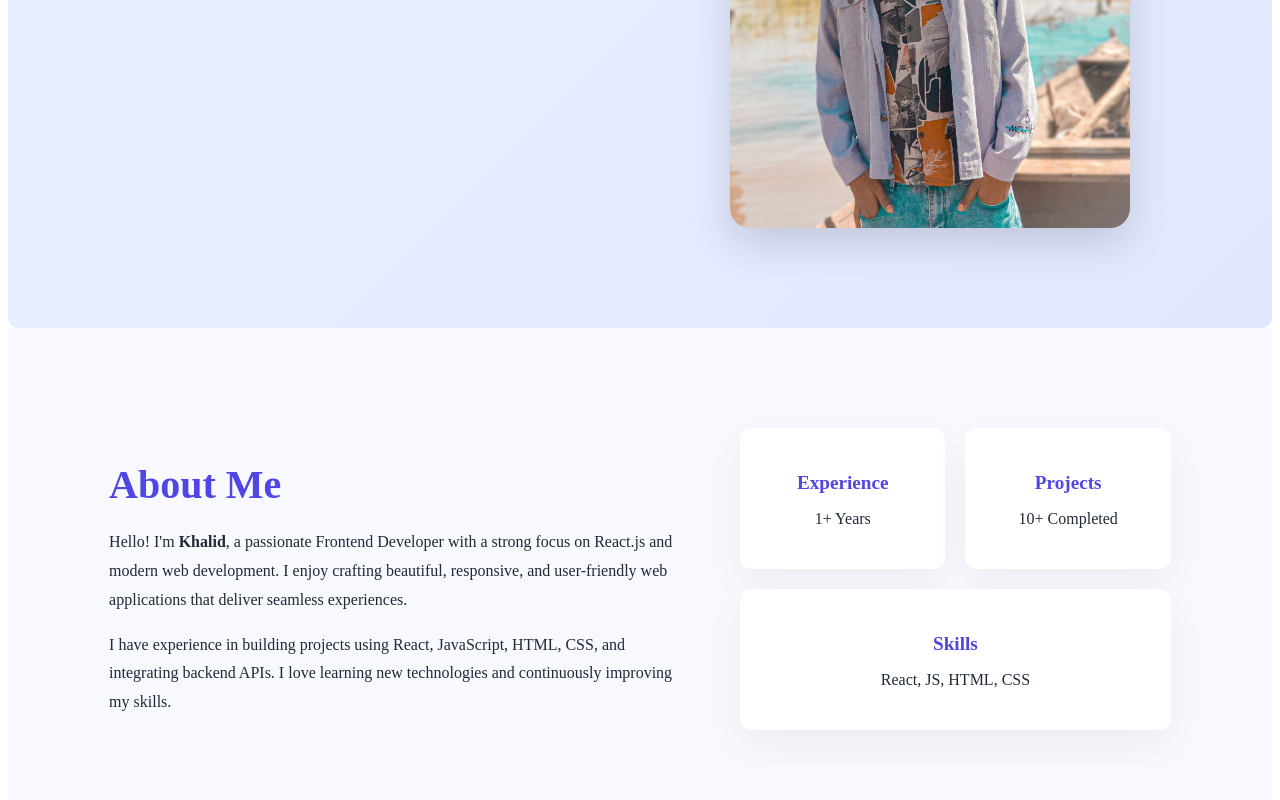
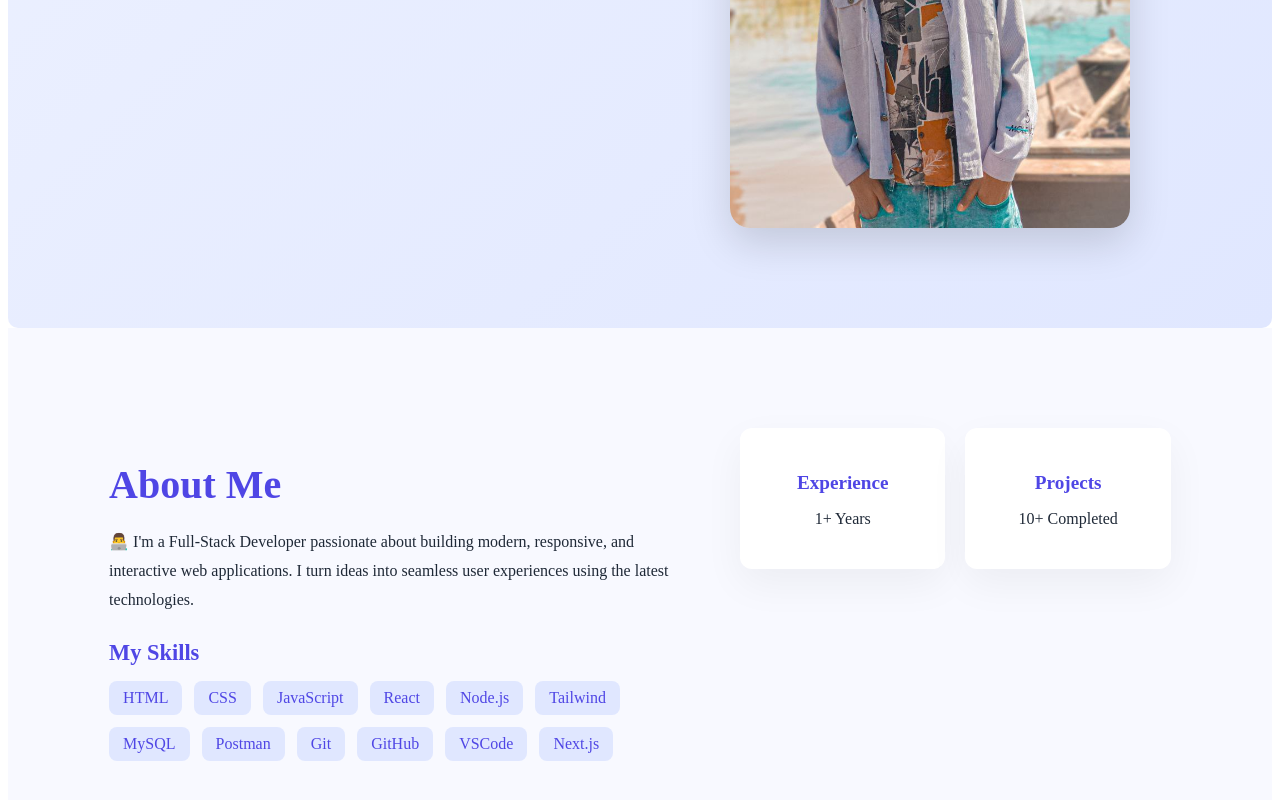
Before and after one commit to GTK-kala/Personal-Portfolio-App, a React (Vite) app in the folder Personal-Portfolio-App/: page / in a window 1280 px wide. Shown: the part 666-1466 px from the top of the page. Built offline with nearby package versions, Linux system fonts and the light colour scheme.

Commit message:
Adjusting the About section

```diff
--- a/Personal-Portfolio-App/src/components/About/About.css
+++ b/Personal-Portfolio-App/src/components/About/About.css
@@ -5,6 +5,8 @@
 .about {
   padding: 100px 8%;
   background: #f8f9ff;
+  position: relative;
+  overflow: hidden;
 }
 
 .about-container {
@@ -33,11 +35,46 @@
   margin-bottom: 20px;
 }
 
-.about-text p {
-  font-size: clamp(1rem, 1.2vw, 1.1rem);
+.about-description {
+  font-size: clamp(1rem, 1.2vw, 1.15rem);
   line-height: 1.8;
   color: #1f2937;
+  margin-bottom: 25px;
+  font-weight: 500;
+  animation: fadeInUp 1s ease forwards;
+}
+
+/* ---------------------- */
+/* SKILLS LIST WITH ANIMATION */
+/* ---------------------- */
+
+.skills-title {
+  font-size: 1.4rem;
+  font-weight: 600;
+  color: #4f46e5;
   margin-bottom: 15px;
+}
+
+.skills-list {
+  display: flex;
+  flex-wrap: wrap;
+  gap: 12px;
+}
+
+.skill {
+  background: #e0e7ff;
+  color: #4f46e5;
+  padding: 8px 14px;
+  border-radius: 8px;
+  font-weight: 500;
+  cursor: pointer;
+  transition: transform 0.3s ease, box-shadow 0.3s ease;
+  animation: fadeInUp 0.8s ease forwards;
+}
+
+.skill:hover {
+  transform: translateY(-4px);
+  box-shadow: 0 8px 20px rgba(0, 0, 0, 0.1);
 }
 
 /* ---------------------- */
@@ -121,3 +158,14 @@
     transform: translateX(0);
   }
 }
+
+@keyframes fadeInUp {
+  from {
+    opacity: 0;
+    transform: translateY(20px);
+  }
+  to {
+    opacity: 1;
+    transform: translateY(0);
+  }
+}
--- a/Personal-Portfolio-App/src/components/About/About.jsx
+++ b/Personal-Portfolio-App/src/components/About/About.jsx
@@ -1,22 +1,44 @@
-import './About.css';
+import "./About.css";
 
 const About = () => {
+  const skills = [
+    "HTML",
+    "CSS",
+    "JavaScript",
+    "React",
+    "Node.js",
+    "Tailwind",
+    "MySQL",
+    "Postman",
+    "Git",
+    "GitHub",
+    "VSCode",
+    "Next.js",
+  ];
 
   return (
-   <section className="about" id="about">
+    <section className="about" id="about">
       <div className="about-container">
         {/* Text Content */}
         <div className="about-text">
           <h2 className="section-title">About Me</h2>
-          <p>
-            Hello! I'm <strong>Khalid</strong>, a passionate Frontend Developer with a strong focus on React.js and modern web development. I enjoy crafting beautiful, responsive, and user-friendly web applications that deliver seamless experiences.
+          <p className="about-description">
+            👨‍💻 I'm a Full-Stack Developer passionate about building modern,
+            responsive, and interactive web applications. I turn ideas into
+            seamless user experiences using the latest technologies.
           </p>
-          <p>
-            I have experience in building projects using React, JavaScript, HTML, CSS, and integrating backend APIs. I love learning new technologies and continuously improving my skills.
-          </p>
+
+          <h3 className="skills-title">My Skills</h3>
+          <div className="skills-list">
+            {skills.map((skill, index) => (
+              <span key={index} className="skill">
+                {skill}
+              </span>
+            ))}
+          </div>
         </div>
 
-        {/* Info Cards */}
+        {/* Optional Info Cards */}
         <div className="about-cards">
           <div className="card">
             <h3>Experience</h3>
@@ -26,14 +48,10 @@ const About = () => {
             <h3>Projects</h3>
             <p>10+ Completed</p>
           </div>
-          <div className="card">
-            <h3>Skills</h3>
-            <p>React, JS, HTML, CSS</p>
-          </div>
         </div>
       </div>
     </section>
-  )
-}
+  );
+};
 
-export default About
+export default About;
```
Also changed, not shown: Personal-Portfolio-App/src/components/Hero/Hero.jsx (+6 -5 lines), Personal-Portfolio-App/src/components/NavBar/NavBar.jsx (+31 -8 lines).
